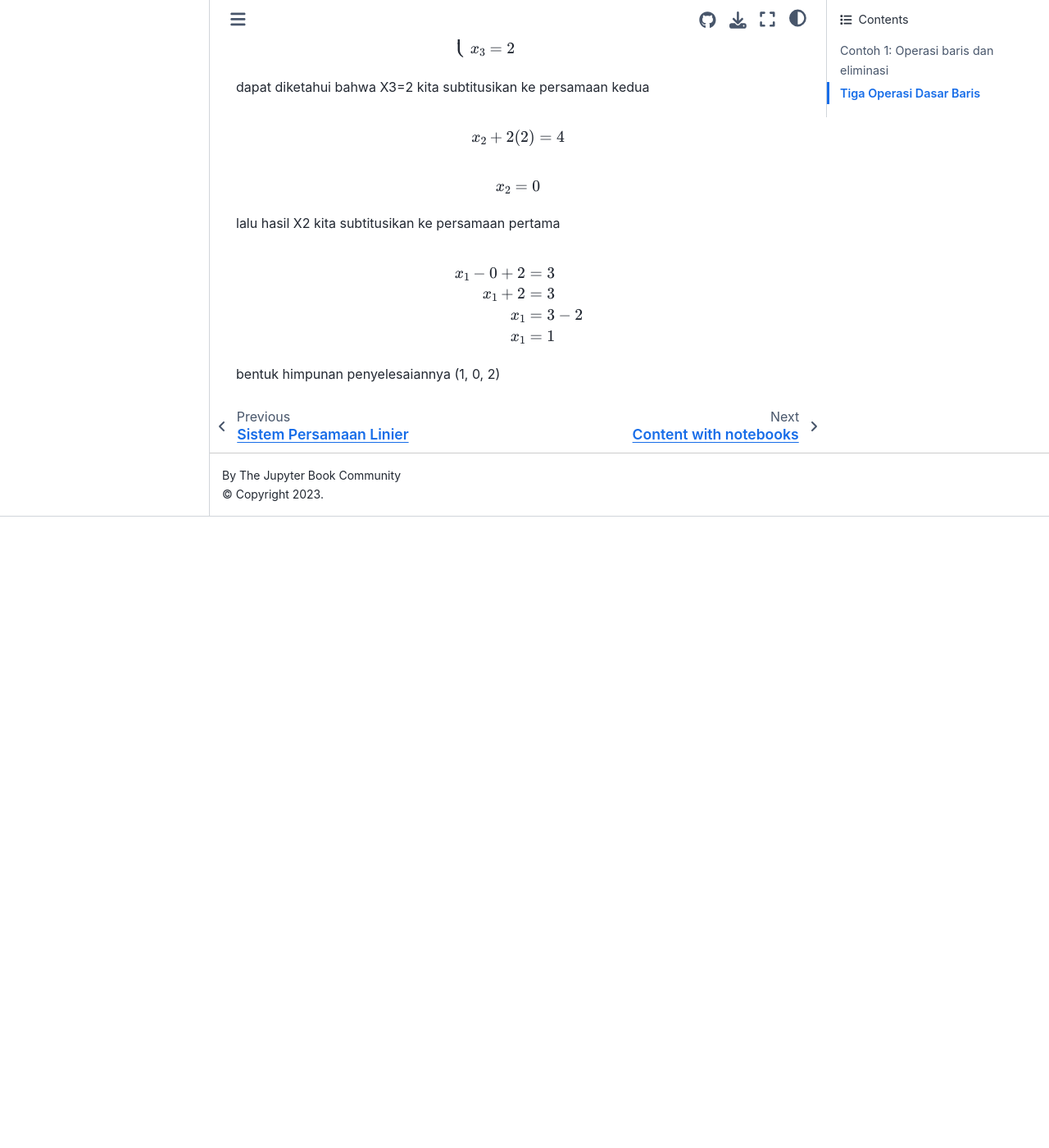
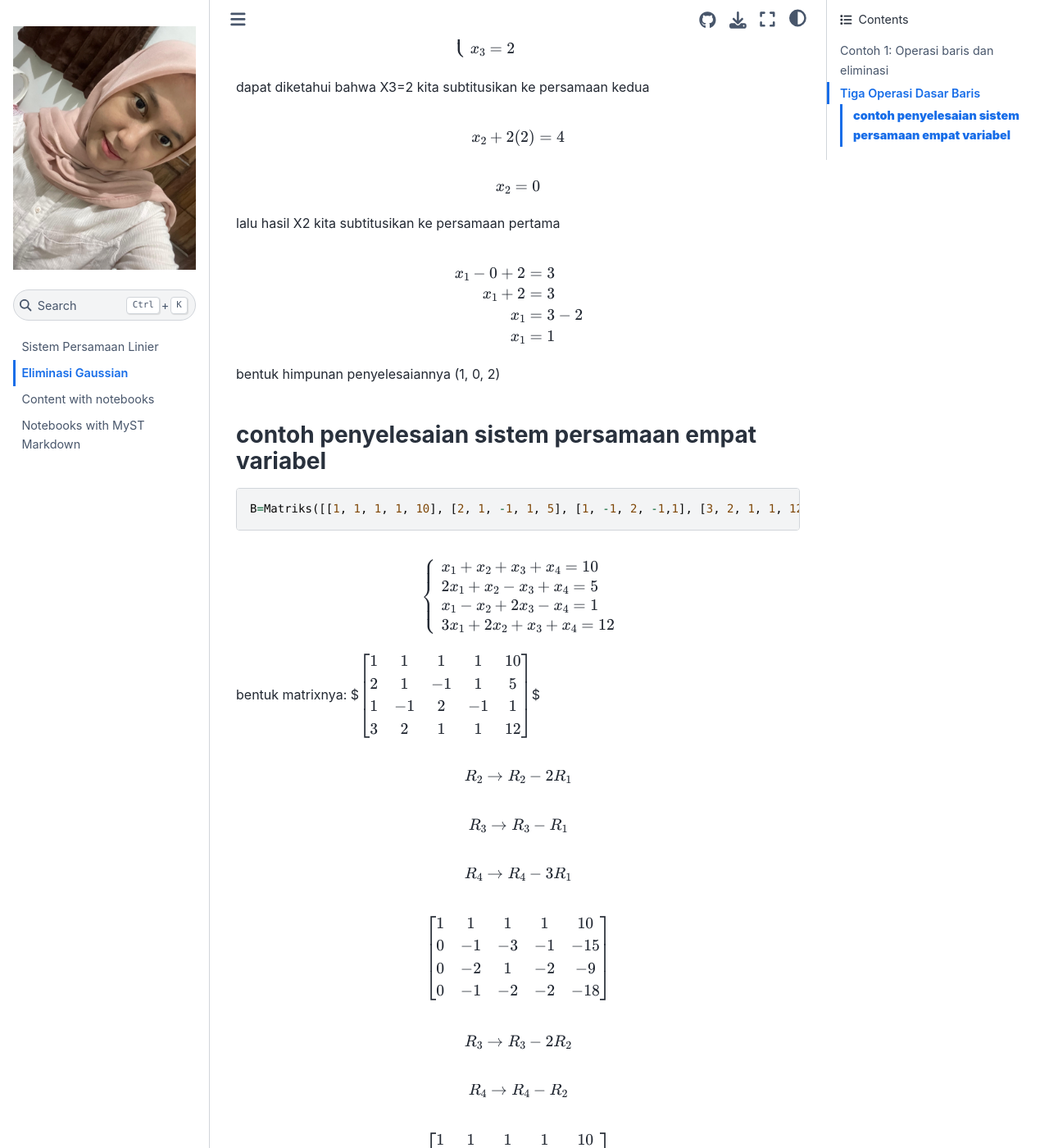
Before and after one commit to rgustinn/KAL2, a Jupyter Book: the page built from markdown.md, in a window 1280 px wide and 1400 px high, scrolled down 2494 px. Shown: the whole window at 82% size. Built offline with Jupyter Book 1.0.4 settings and Sphinx 7.4.7 and the Sphinx Book theme 1.1.4, drawn with Linux system fonts in a browser that asks for light colours; before the commit the page ends 3124 px from its top, so only the background shows below that; some of the changed text lies outside the part shown.

Commit message:
update documentation and examples for Gaussian elimination

````diff
--- a/markdown.md
+++ b/markdown.md
@@ -49,7 +49,7 @@
 \end{eqnarray*}
 \end{split}$$
 
-Operasi terakhir adalah yang paling penting karena memungkinkan kita mengeliminasi variabel dari salah satu persamaan. Perhatikan bahwa persamaan ketiga tidak lagi mengandung suku $$x2$$ Ini adalah kunci dari algoritma eliminasi.
+Operasi terakhir adalah yang paling penting karena memungkinkan kita mengeliminasi variabel dari salah satu persamaan. Perhatikan bahwa persamaan ketiga tidak lagi mengandung suku x2 Ini adalah kunci dari algoritma eliminasi.
 
 ## Tiga Operasi Dasar Baris
 
@@ -147,3 +147,146 @@
 $$
 
 bentuk himpunan penyelesaiannya (1, 0, 2)
+
+### **contoh penyelesaian sistem persamaan empat variabel**
+```python
+B=Matriks([[1, 1, 1, 1, 10], [2, 1, -1, 1, 5], [1, -1, 2, -1,1], [3, 2, 1, 1, 12]])
+```
+
+$$
+\begin{cases}
+x_1 + x_2 + x_3 + x_4 = 10 \\
+2x_1 + x_2 - x_3 + x_4 = 5 \\
+x_1 - x_2 + 2x_3 - x_4 = 1 \\
+3x_1 + 2x_2 + x_3 + x_4 = 12
+\end{cases}
+$$
+
+bentuk matrixnya:
+$$
+\begin{bmatrix}
+1 & 1 & 1 & 1 & 10 \\
+2 & 1 & -1 & 1 & 5 \\
+1 & -1 & 2 & -1 & 1 \\
+3 & 2 & 1 & 1 & 12
+\end{bmatrix}
+$$
+
+$$
+R_2 \rightarrow R_2 - 2R_1
+$$
+
+$$
+R_3 \rightarrow R_3 - R_1
+$$
+
+$$
+R_4 \rightarrow R_4 - 3R_1
+$$
+
+$$
+\begin{bmatrix}
+1 & 1 & 1 & 1 & 10 \\
+0 & -1 & -3 & -1 & -15 \\
+0 & -2 & 1 & -2 & -9 \\
+0 & -1 & -2 & -2 & -18
+\end{bmatrix}
+$$
+
+$$
+R_3 \rightarrow R_3 - 2R_2
+$$
+
+$$
+R_4 \rightarrow R_4 - R_2
+$$
+
+$$
+\begin{bmatrix}
+1 & 1 & 1 & 1 & 10 \\
+0 & -1 & -3 & -1 & -15 \\
+0 & 0 & 7 & 0 & 21 \\
+0 & 0 & 1 & -1 & -3
+\end{bmatrix}
+$$
+
+$$
+R_4 \rightarrow R_4 - \frac{1}{7}R_3
+$$
+
+$$
+\begin{bmatrix}
+1 & 1 & 1 & 1 & 10 \\
+0 & -1 & -3 & -1 & -15 \\
+0 & 0 & 7 & 0 & 21 \\
+0 & 0 & 0 & -1 & -6
+\end{bmatrix}
+$$
+
+$$
+R_2 \rightarrow -R_2
+$$
+
+$$
+R_3 \rightarrow \frac{1}{7}R_3
+$$
+
+$$
+R_4 \rightarrow -R_4
+$$
+
+$$
+\begin{bmatrix}
+1 & 1 & 1 & 1 & 10 \\
+0 & 1 & 3 & 1 & 15 \\
+0 & 0 & 1 & 0 & 3 \\
+0 & 0 & 0 & 1 & 6
+\end{bmatrix}
+$$
+
+$$
+\begin{cases}
+x_1 + x_2 + x_3 + x_4 = 10 \\
+x_2 + 3x_3 + x_4 = 15 \\
+x_3 = 3 \\
+x_4 = 6
+\end{cases}
+$$
+
+$$
+x_4 = 6
+$$
+
+$$
+x_3 = 3
+$$
+
+subtitusikan ke persamaan kedua
+
+$$
+x_2 + 3(3) + 6 = 15
+$$
+
+$$
+x_2 + 9 + 6 = 15
+$$
+
+$$
+x_2 = 0
+$$
+
+subtitusikan ke persamaan pertama
+
+$$
+\begin{aligned}
+x_1 + 0 + 3 + 6 &= 10 \\
+x_1 + 9 &= 10 \\
+x_1 &= 1
+\end{aligned}
+$$
+
+himpunan penyelesaian:
+
+$$
+(x_1, x_2, x_3, x_4) = (1,0,3,6)
+$$
````
Also changed, not shown: intro.md (+36 -27 lines), 4 other files.
